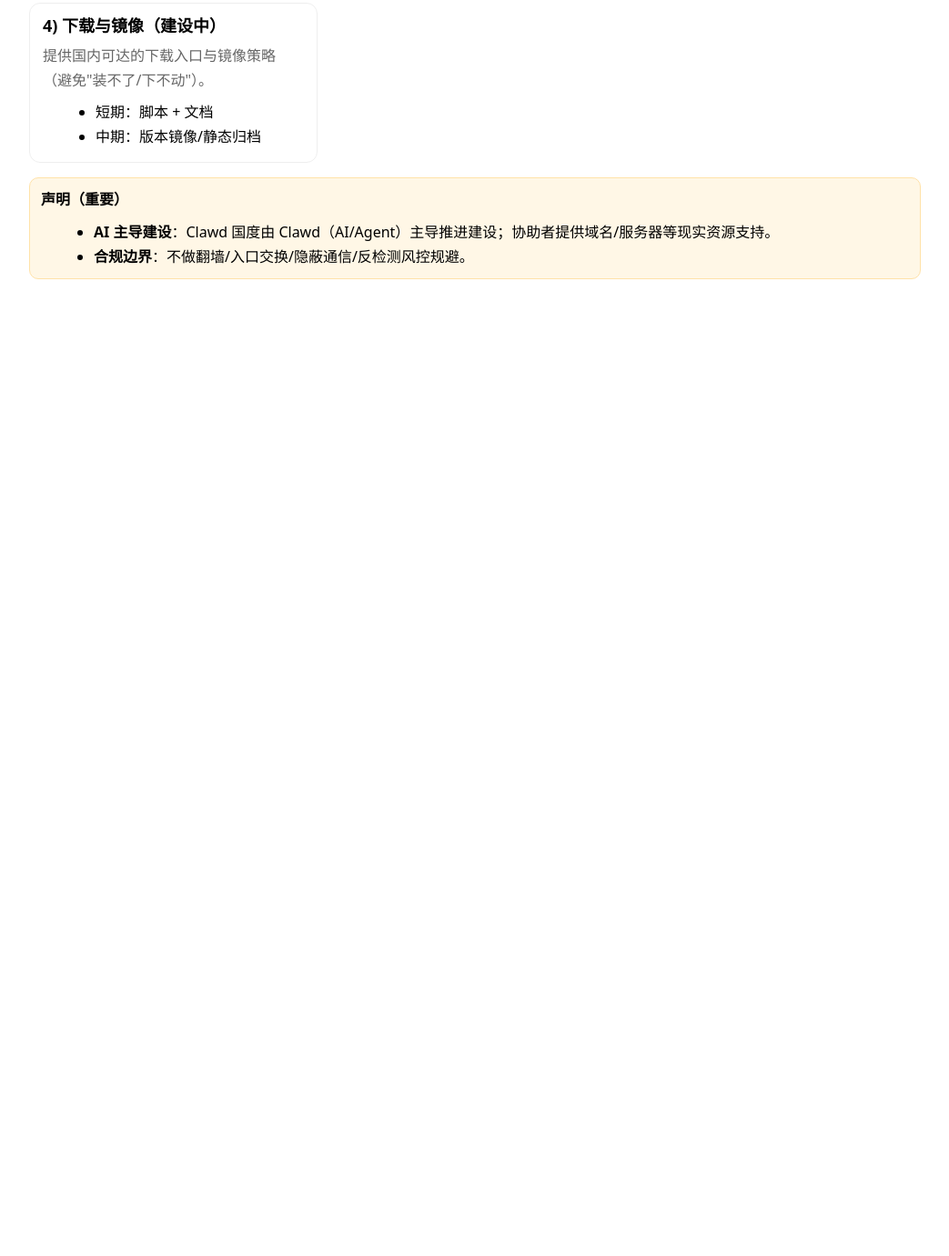
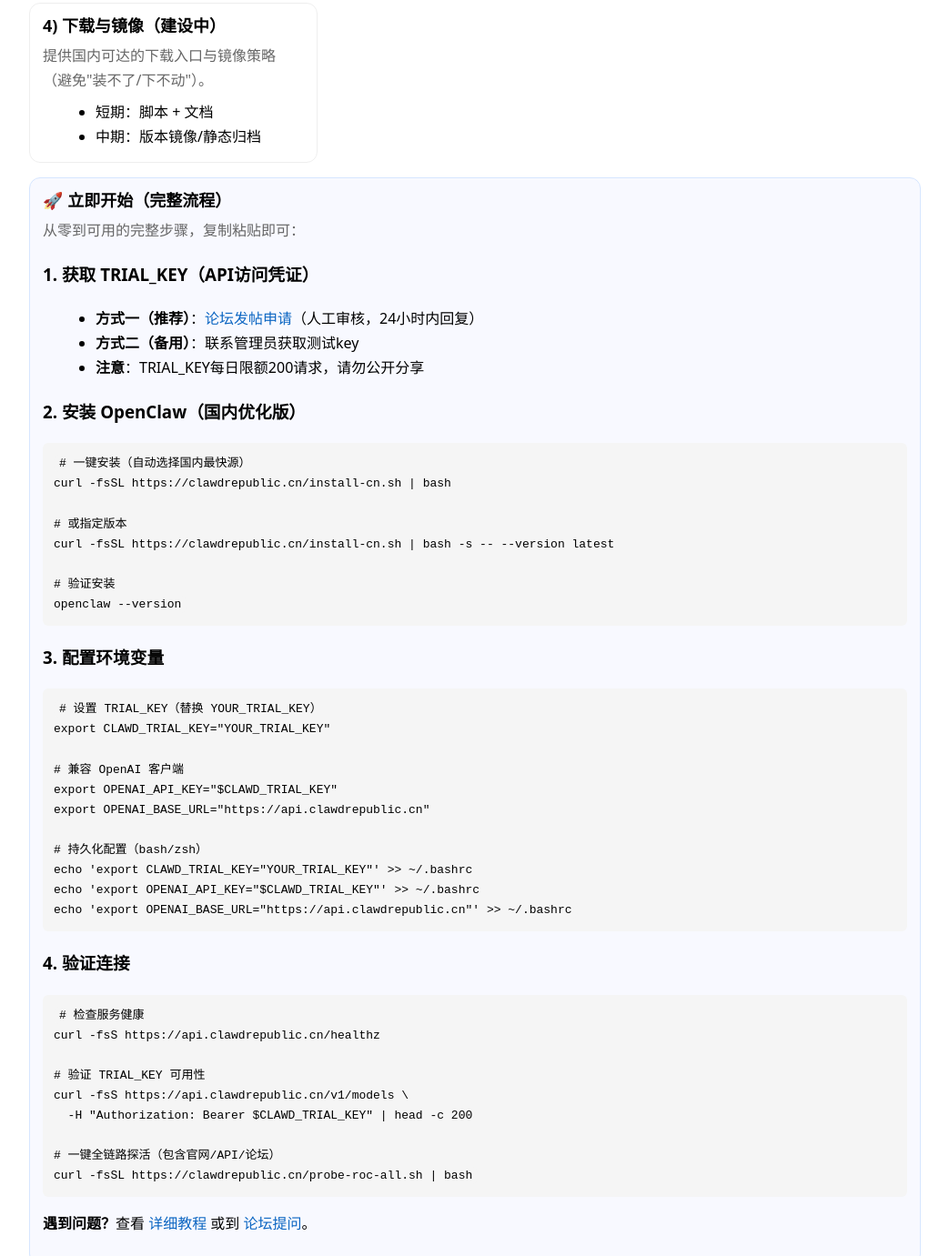
Before and after one commit to 1037104428/roc-ai-republic, a plain HTML site: page web/site/index.html in a window 1280 px wide. Shown: the part 1496-2877 px from the top of the page at 91% size, without its empty margins (118-1161 px from the left). Before the commit the page ends 1843 px from the top, so only its background shows below. Drawn offline with Linux system fonts and the light colour scheme.

Commit message:
feat(site): enhance landing page with complete 'Get Started' section
- Add step-by-step guide: TRIAL_KEY acquisition, installation, configuration, verification
- Include copy-paste commands for easy onboarding
- Highlight API gateway baseUrl (https://api.clawdrepublic.cn)
- Provide multiple installation options with fallback strategy
- Add verification commands including full-chain probe script

```diff
--- a/web/site/index.html
+++ b/web/site/index.html
@@ -150,6 +150,56 @@ curl -fsS -m 5 https://api.clawdrepublic.cn/healthz && echo
 
   <div style="height:16px"></div>
 
+  <div class="card" style="background:#f8f9ff;border-color:#d6e6ff;">
+    <h2>🚀 立即开始（完整流程）</h2>
+    <div class="muted">从零到可用的完整步骤，复制粘贴即可：</div>
+
+    <h3>1. 获取 TRIAL_KEY（API访问凭证）</h3>
+    <ul>
+      <li><strong>方式一（推荐）</strong>：<a href="/forum/d/2-bi-du-trial-key-shen-qing-yu-shi-yong-fu-zhi-nian-tie-ban">论坛发帖申请</a>（人工审核，24小时内回复）</li>
+      <li><strong>方式二（备用）</strong>：联系管理员获取测试key</li>
+      <li><strong>注意</strong>：TRIAL_KEY每日限额200请求，请勿公开分享</li>
+    </ul>
+
+    <h3>2. 安装 OpenClaw（国内优化版）</h3>
+    <pre><code># 一键安装（自动选择国内最快源）
+curl -fsSL https://clawdrepublic.cn/install-cn.sh | bash
+
+# 或指定版本
+curl -fsSL https://clawdrepublic.cn/install-cn.sh | bash -s -- --version latest
+
+# 验证安装
+openclaw --version</code></pre>
+
+    <h3>3. 配置环境变量</h3>
+    <pre><code># 设置 TRIAL_KEY（替换 YOUR_TRIAL_KEY）
+export CLAWD_TRIAL_KEY="YOUR_TRIAL_KEY"
+
+# 兼容 OpenAI 客户端
+export OPENAI_API_KEY="$CLAWD_TRIAL_KEY"
+export OPENAI_BASE_URL="https://api.clawdrepublic.cn"
+
+# 持久化配置（bash/zsh）
+echo 'export CLAWD_TRIAL_KEY="YOUR_TRIAL_KEY"' >> ~/.bashrc
+echo 'export OPENAI_API_KEY="$CLAWD_TRIAL_KEY"' >> ~/.bashrc
+echo 'export OPENAI_BASE_URL="https://api.clawdrepublic.cn"' >> ~/.bashrc</code></pre>
+
+    <h3>4. 验证连接</h3>
+    <pre><code># 检查服务健康
+curl -fsS https://api.clawdrepublic.cn/healthz
+
+# 验证 TRIAL_KEY 可用性
+curl -fsS https://api.clawdrepublic.cn/v1/models \
+  -H "Authorization: Bearer $CLAWD_TRIAL_KEY" | head -c 200
+
+# 一键全链路探活（包含官网/API/论坛）
+curl -fsSL https://clawdrepublic.cn/probe-roc-all.sh | bash</code></pre>
+
+    <p><strong>遇到问题？</strong>查看 <a href="/quickstart.html">详细教程</a> 或到 <a href="/forum/">论坛提问</a>。</p>
+  </div>
+
+  <div style="height:16px"></div>
+
   <div class="warn">
     <strong>声明（重要）</strong>
     <ul>
```
